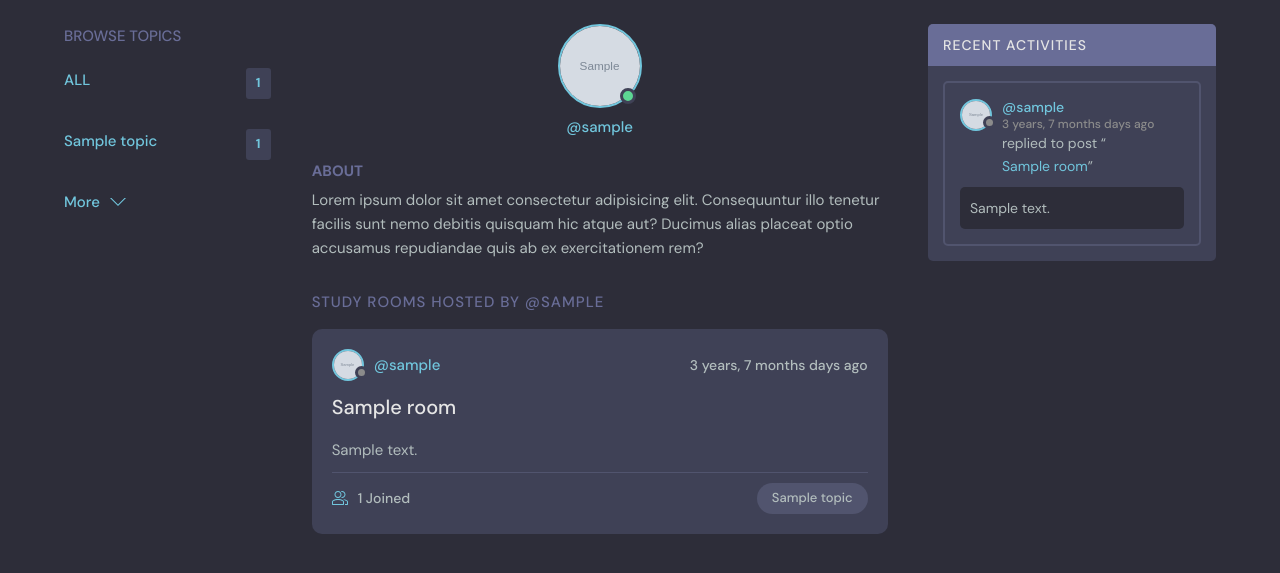
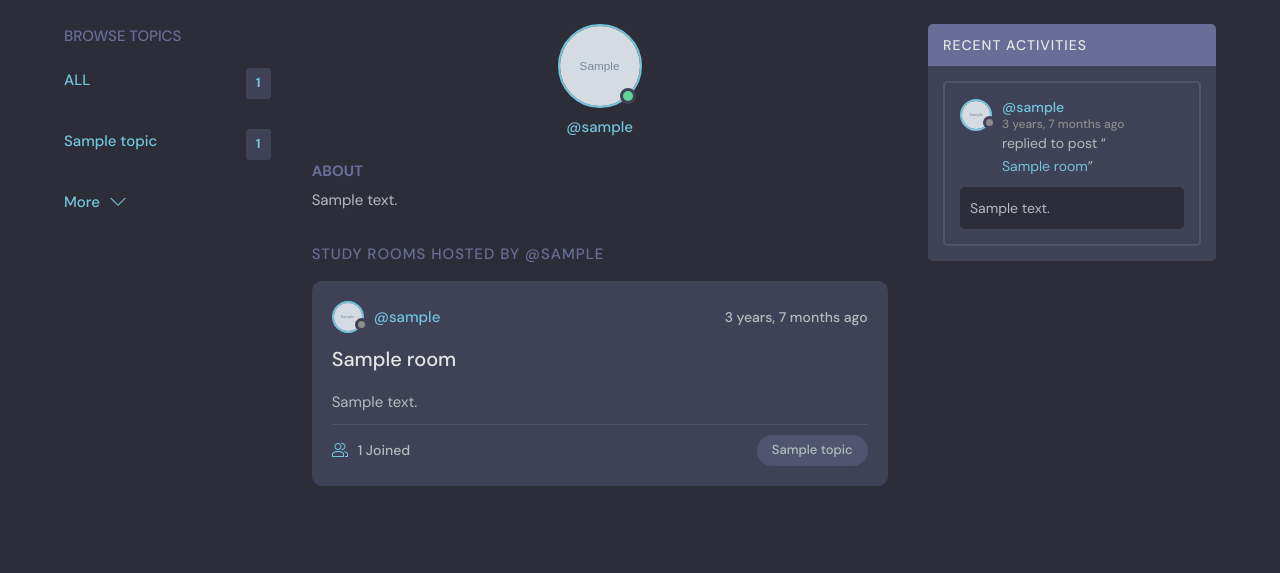
Before and after one commit to newtonkafle/project_social_platform, a Django app: page /profile/1/ in a window 1280 px wide. Shown: the part 76-649 px from the top of the page. Run offline with Django 4.2, Linux system fonts and the light colour scheme; tables that the repository leaves empty hold one stand-in row (values such as "Sample post"); grey boxes marked "Sample" are stand-in pictures.

Commit message:
version 1

```diff
--- a/app/core/models.py
+++ b/app/core/models.py
@@ -60,7 +60,7 @@ class Profile(models.Model):
     profile_picture = models.ImageField(
         upload_to='core/pofile_pictures', default="avatar.svg", null=True)
     city = models.CharField(max_length=200, null=True)
-    bio = models.TextField(max_length=250, null=True)
+    bio = models.TextField(max_length=550, null=True)
 
 
 class Topic(models.Model):
--- a/app/templates/activity.html
+++ b/app/templates/activity.html
@@ -33,7 +33,7 @@
               </div>
               <p>
                 @{{message.user}}
-                <span>{{message.created_at|timesince}} days ago</span>
+                <span>{{message.created_at|timesince}} ago</span>
               </p>
             </a>
             {% if request.user == message.user %}
--- a/app/templates/activity_comp.html
+++ b/app/templates/activity_comp.html
@@ -12,7 +12,7 @@
         </div>
         <p>
           @{{message.user.username}}
-          <span>{{message.created_at|timesince}} days ago</span>
+          <span>{{message.created_at|timesince}} ago</span>
         </p>
       </a>
       {% if request.user == message.user %}
--- a/app/templates/feed_comp.html
+++ b/app/templates/feed_comp.html
@@ -9,7 +9,7 @@
       <span>@{{room.host.username}}</span>
     </a>
     <div class="roomListRoom__actions">
-      <span>{{ room.created_at|timesince }} days ago</span>
+      <span>{{ room.created_at|timesince }} ago</span>
     </div>
   </div>
   <div class="roomListRoom__content">
--- a/app/templates/login_register.html
+++ b/app/templates/login_register.html
@@ -65,7 +65,7 @@
     <div class="layout__box">
       <div class="layout__boxHeader">
         <div class="layout__boxTitle">
-          <h3>Login</h3>
+          <h3>Sign Up</h3>
         </div>
       </div>
       <div class="layout__body">
--- a/app/templates/profile.html
+++ b/app/templates/profile.html
@@ -23,9 +23,7 @@
           <div class="profile__about">
             <h3>About</h3>
             <p>
-              Lorem ipsum dolor sit amet consectetur adipisicing elit. Consequuntur illo tenetur
-              facilis sunt nemo debitis quisquam hic atque aut? Ducimus alias placeat optio
-              accusamus repudiandae quis ab ex exercitationem rem?
+              {{user.profile.bio}}
             </p>
           </div>
         </div>
--- a/app/templates/room.html
+++ b/app/templates/room.html
@@ -73,7 +73,7 @@
         <div class="room__header scroll">
           <div class="room__info">
             <h3>{{room.name}}</h3>
-            <span>{{room.created_at|timesince}} days ago</span>
+            <span>{{room.created_at|timesince}} ago</span>
           </div>
           <div class="room__hosted">
             <p>Hosted By</p>
@@ -107,7 +107,7 @@
                     </div>
                     <span>@{{message.user.username}}</span>
                   </a>
-                  <span class="thread__date">{{message.created_at|timesince}} day ago</span>
+                  <span class="thread__date">{{message.created_at|timesince}} ago</span>
                 </div>
                 {% if request.user == message.user %}
                 <a href="{% url 'delete-message' message.id %}">
```
Also changed, not shown: app/templates/login_register_old.html (deleted, +0 -27 lines).
